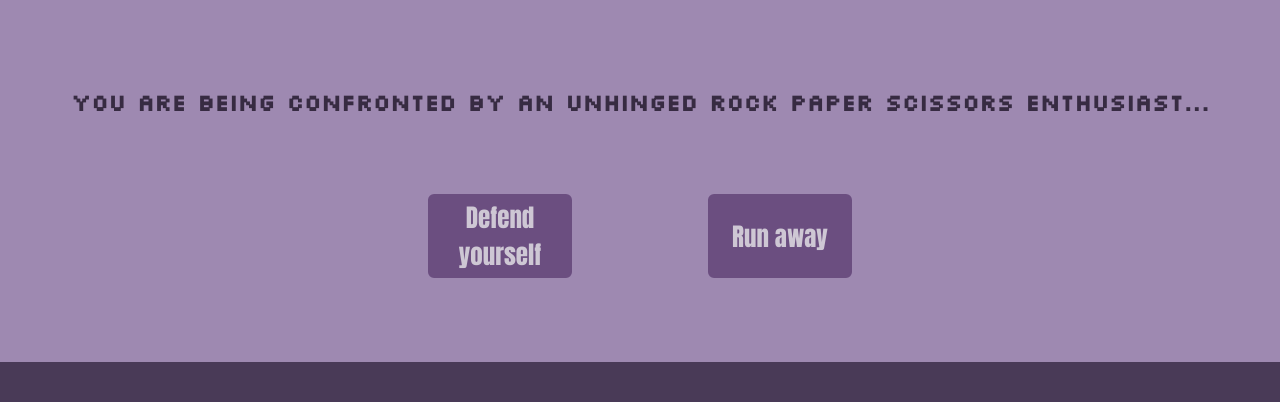
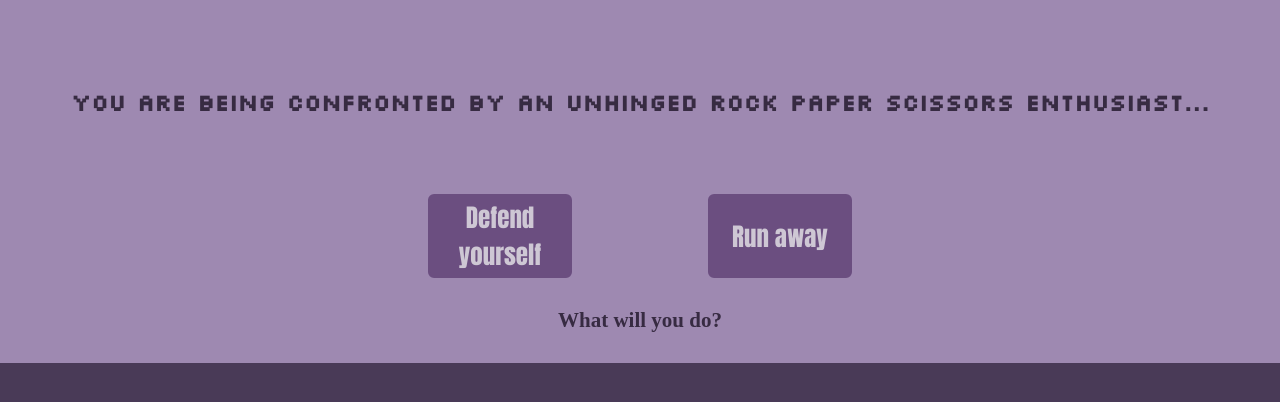
Before and after one commit to kizzlesulli/RockPaperSissors, a plain HTML site: page index.html in a window 1280 px wide. Shown: the part 154-556 px from the top of the page. Drawn offline with Linux system fonts and the light colour scheme; a web font is replaced by a local one.

Commit message:
Change some class tags

```diff
--- a/index.html
+++ b/index.html
@@ -23,7 +23,7 @@
                 <div class="box top-right cancel">Run away</div>
             </div>
         </div>
-        <div class="results-text"></div>
+        <div class="results-text">What will you do?</div>
     </div>
 
     <div class="player-selection">
@@ -35,7 +35,7 @@
         <div class="scenario">How many games do you want to play?</div>
         <div class="results">
             <div class="player-results">
-                <div class="box top-left number-games"><input class="get-number" type="number" step="2" min="3" value="3"></div>
+                <div class="box top-left number-rounds"><input class="get-rounds" type="number" step="2" min="3" value="3"></div>
             </div>
             <div class="computer-results">
                 <div class="box top-right start">Start</div>
@@ -86,7 +86,7 @@
                 <div class="box play">Defend yourself</div>
             </div>
             <div class="computer-results">
-                <div class="box cancel chose">Run away</div>
+                <div class="box chose">Run away</div>
             </div>
         </div>
         <div class="results-text">Hope you run fast...</div>
```
